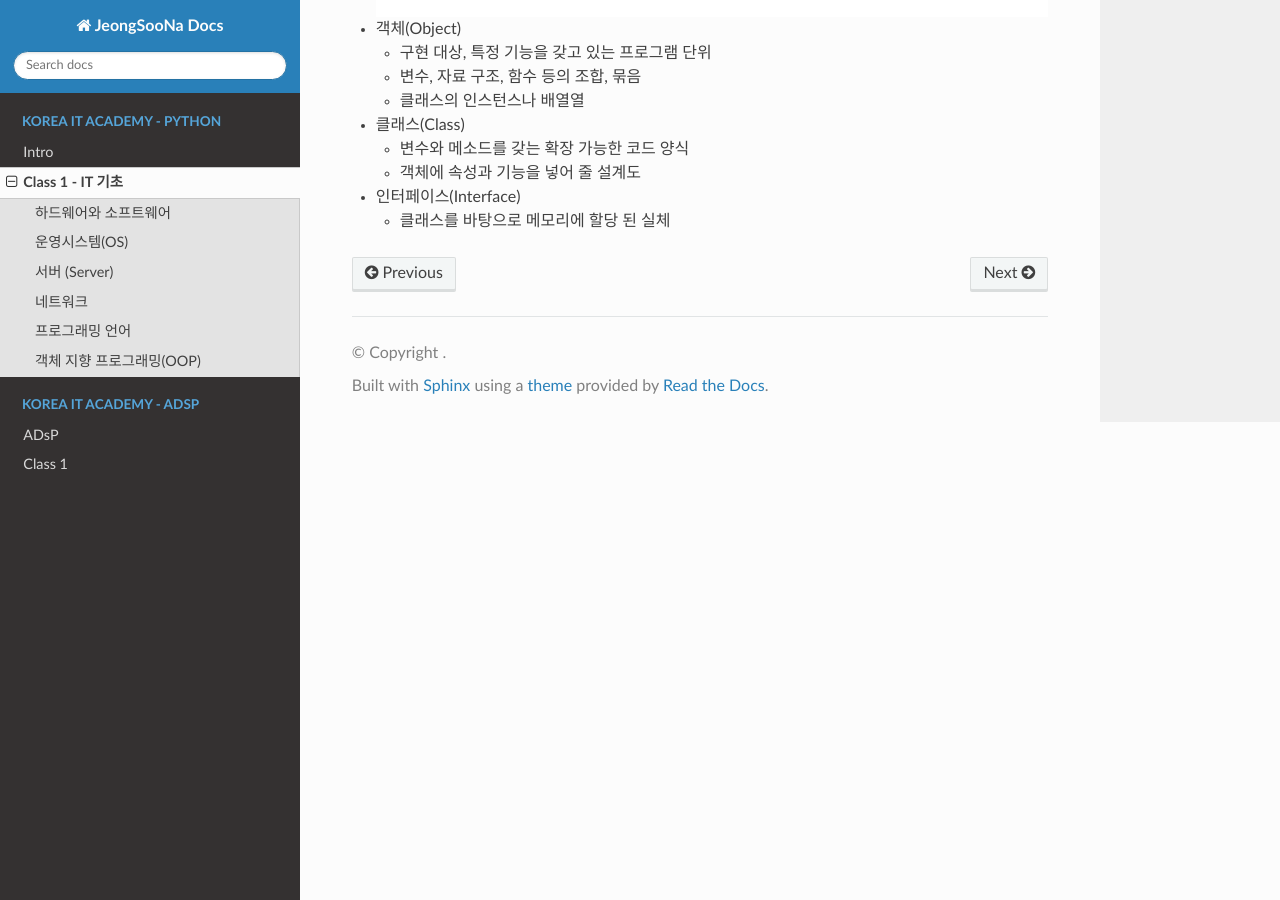
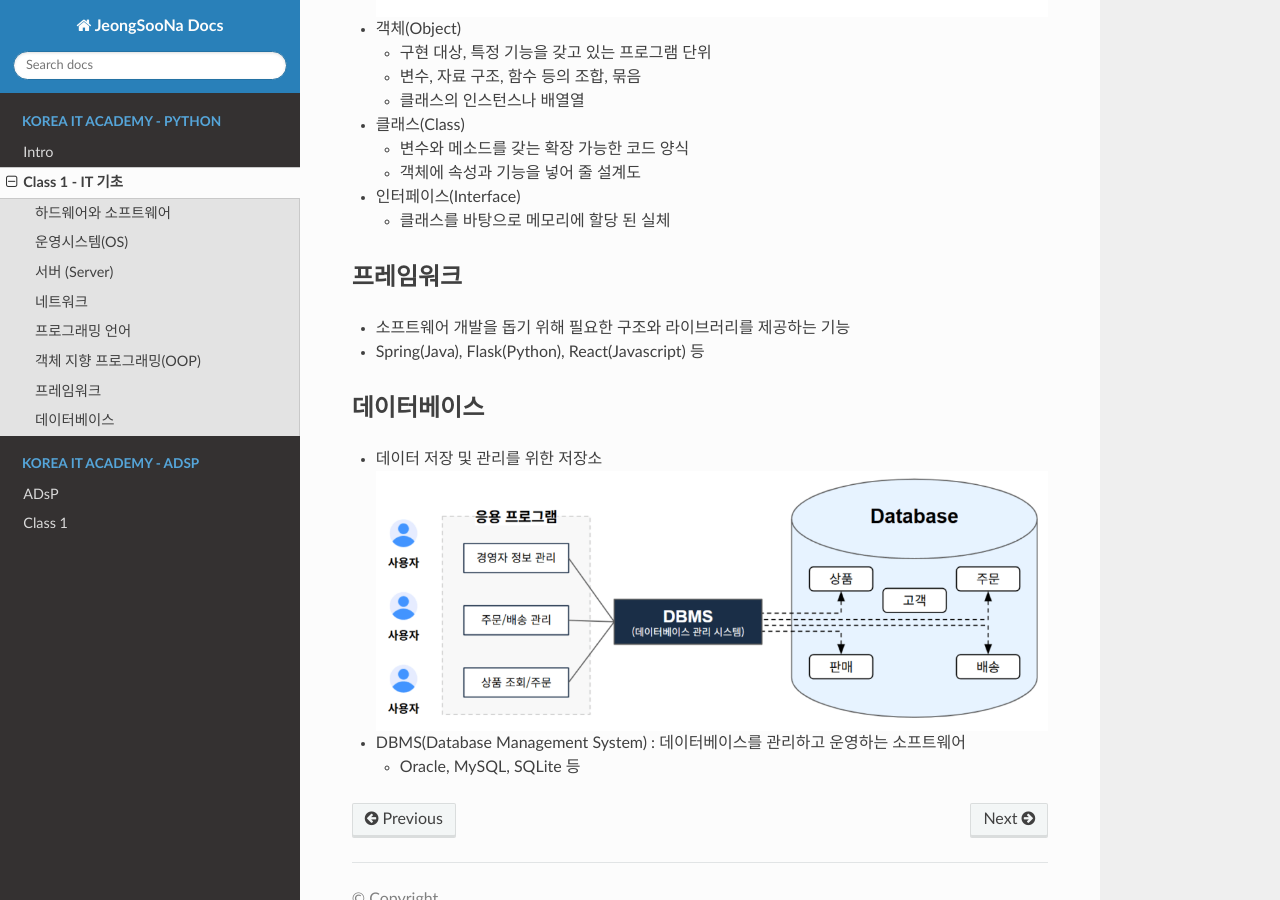
Before and after one commit to JeongSooNa/JeongSooNa-Docs, a Sphinx documentation site: the page built from docs/Korea_IT_Academy-Python/class_1.md, in a window 1280 px wide and 900 px high, scrolled down 2368 px. Built offline with Sphinx 7.4.7 and the Read the Docs theme 3.1.0, drawn with Linux system fonts in a browser that asks for light colours.

Commit message:
update docs

```diff
--- a/docs/Korea_IT_Academy-Python/class_1.md
+++ b/docs/Korea_IT_Academy-Python/class_1.md
@@ -56,3 +56,13 @@
     - 객체에 속성과 기능을 넣어 줄 설계도
 - 인터페이스(Interface)
     - 클래스를 바탕으로 메모리에 할당 된 실체
+
+### 프레임워크
+- 소프트웨어 개발을 돕기 위해 필요한 구조와 라이브러리를 제공하는 기능
+- Spring(Java), Flask(Python), React(Javascript) 등
+
+### 데이터베이스
+- 데이터 저장 및 관리를 위한 저장소
+![jpg](../img/Database.png)
+- DBMS(Database Management System) : 데이터베이스를 관리하고 운영하는 소프트웨어
+    - Oracle, MySQL, SQLite 등
--- a/docs/Korea_IT_Academy-Python/class_2.md
+++ b/docs/Korea_IT_Academy-Python/class_2.md
@@ -1 +1 @@
-# Class 2 - Python
+# Class 2 - Python이란?
```
Also changed, not shown: docs/Korea_IT_Academy-Python/setting.md (added, +21 -0 lines), docs/img/Database.png (added), docs/img/python_install_1.png (added), docs/img/python_install_2.png (added).
